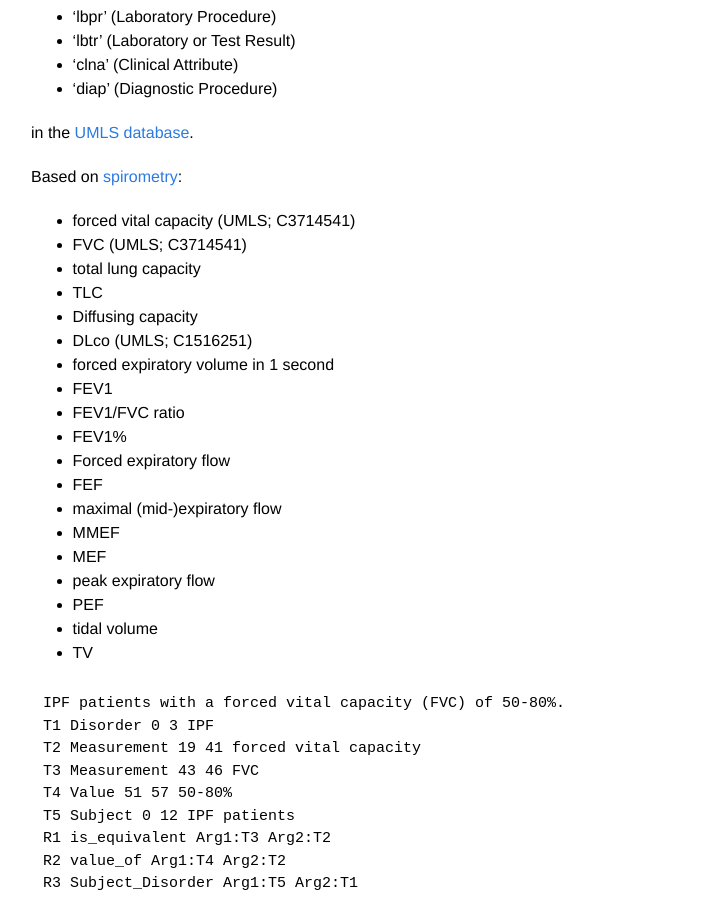
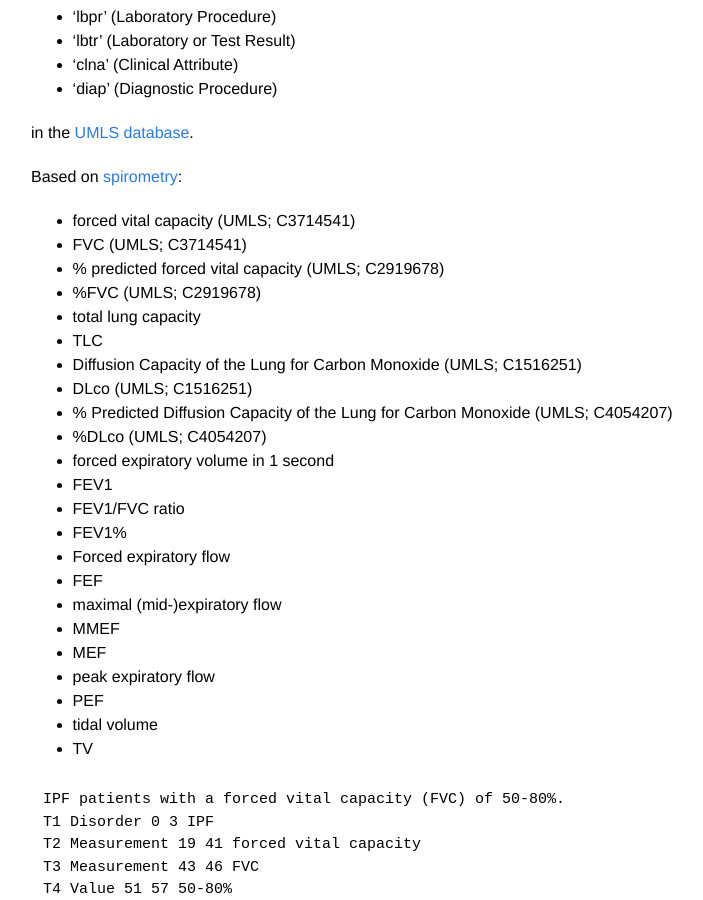
Before and after one commit to ezcatdb/clinicalcorpus-guidelines, a Jekyll site: the page built from _entity/Measurement.md, in a window 1280 px wide and 900 px high, scrolled down 319 px. Shown: the whole window, without its empty margins (209-912 px from the left). Built offline with Jekyll 4.4.1, drawn with Linux system fonts in a browser that asks for light colours.

Commit message:
Update Measurement.md
To include additional UMLS IDs in Measurement.md

```diff
--- a/_entity/Measurement.md
+++ b/_entity/Measurement.md
@@ -22,10 +22,14 @@ in the <a href="https://www.nlm.nih.gov/research/umls/">UMLS database</a>.
 Based on <a href="https://en.wikipedia.org/wiki/Spirometry">spirometry</a>:
 - forced vital capacity (UMLS; C3714541)
 - FVC (UMLS; C3714541)
+- % predicted forced vital capacity (UMLS; C2919678)
+- %FVC (UMLS; C2919678)
 - total lung capacity
 - TLC
-- Diffusing capacity
+- Diffusion Capacity of the Lung for Carbon Monoxide (UMLS; C1516251)
 - DLco (UMLS; C1516251)
+- % Predicted Diffusion Capacity of the Lung for Carbon Monoxide (UMLS; C4054207)
+- %DLco (UMLS; C4054207)
 - forced expiratory volume in 1 second
 - FEV1
 - FEV1/FVC ratio
```
